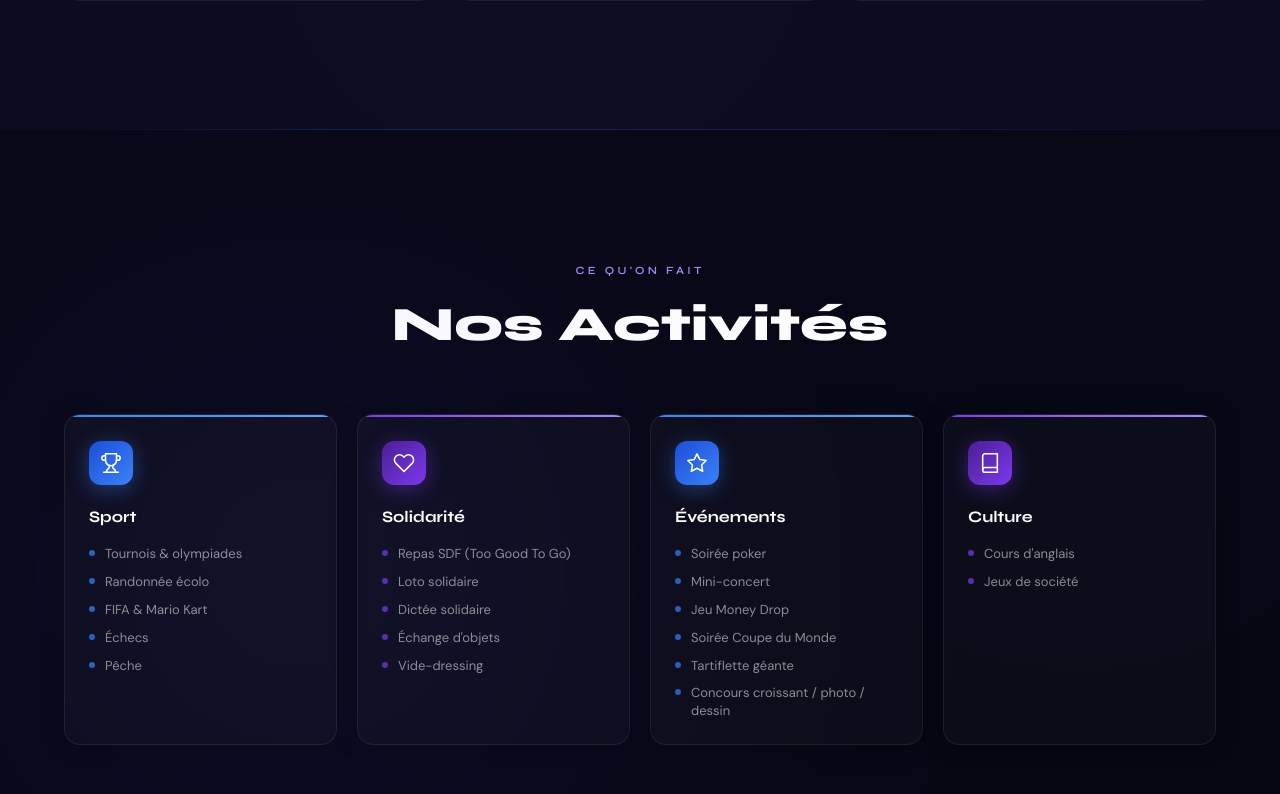
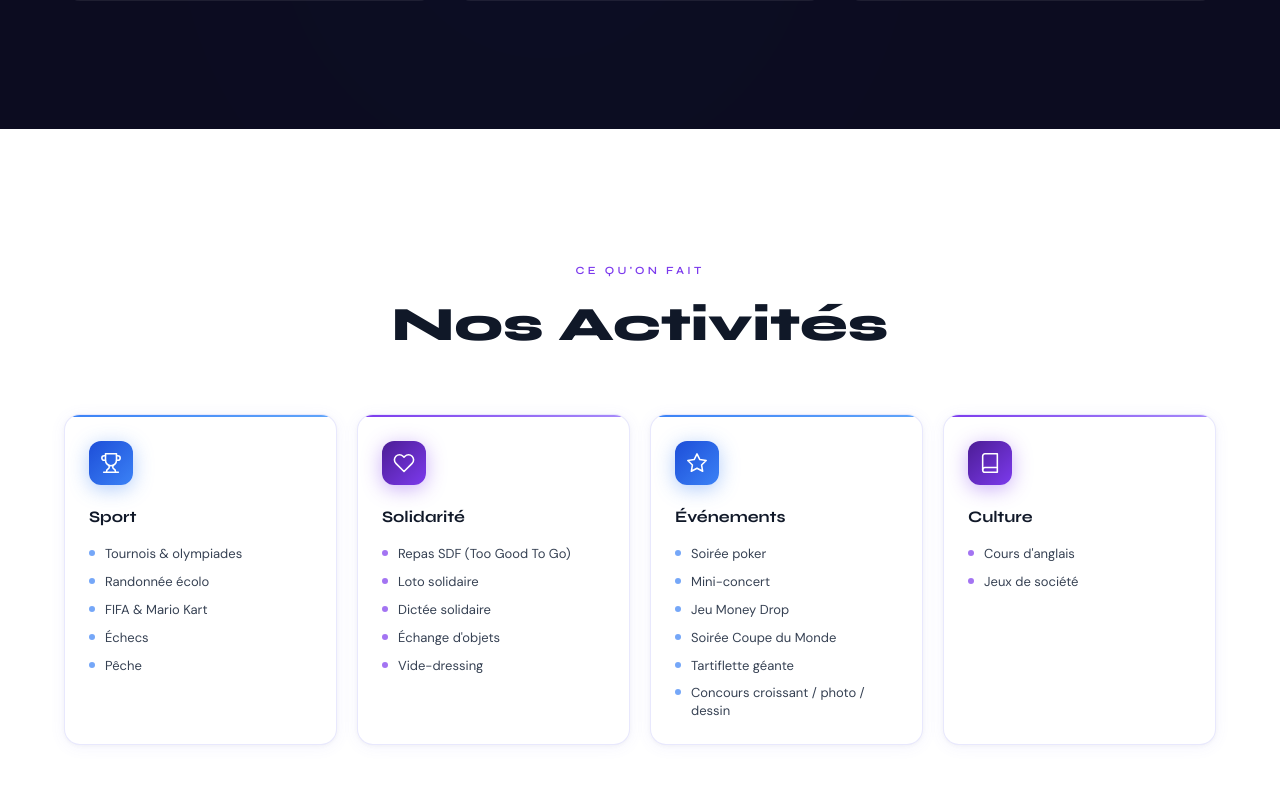
Before and after one commit to Corentincode07/table-des-loups, a Next.js app: page / in a window 1280 px wide. Shown: the part 2966-3760 px from the top of the page. Built offline with nearby package versions, Linux system fonts and the light colour scheme.

Commit message:
fond blanc section activités

```diff
--- a/components/Activities.tsx
+++ b/components/Activities.tsx
@@ -86,24 +86,9 @@ export default function Activities() {
   return (
     <section
       id="activites"
-      className="relative py-32 px-6 overflow-hidden"
-      style={{ background: "#070714" }}
+      className="relative py-32 px-6 overflow-hidden bg-white"
       aria-labelledby="activities-heading"
     >
-      {/* Section divider */}
-      <div className="absolute top-0 inset-x-0 section-divider" aria-hidden="true" />
-
-      {/* Background accent */}
-      <div
-        className="absolute bottom-0 left-0 w-[600px] h-[600px] rounded-full blur-[200px] opacity-[0.12] pointer-events-none"
-        style={{ background: "radial-gradient(circle, #7C3AED, #3B82F6)" }}
-        aria-hidden="true"
-      />
-      <div
-        className="absolute top-0 right-0 w-[400px] h-[400px] rounded-full blur-[160px] opacity-[0.06] pointer-events-none"
-        style={{ background: "radial-gradient(circle, #3B82F6, transparent)" }}
-        aria-hidden="true"
-      />
 
       <div className="max-w-6xl mx-auto">
         {/* Header */}
@@ -114,12 +99,12 @@ export default function Activities() {
           transition={{ duration: 0.65, ease: [0.22, 1, 0.36, 1] }}
           className="text-center mb-16"
         >
-          <span className="inline-block text-[11px] font-semibold tracking-[0.3em] uppercase text-[#A78BFA] mb-5 font-[family-name:var(--font-syne)]">
+          <span className="inline-block text-[11px] font-semibold tracking-[0.3em] uppercase text-[#7C3AED] mb-5 font-[family-name:var(--font-syne)]">
             Ce qu&apos;on fait
           </span>
           <h2
             id="activities-heading"
-            className="text-4xl md:text-5xl font-extrabold text-white font-[family-name:var(--font-syne)] leading-[1.05]"
+            className="text-4xl md:text-5xl font-extrabold text-gray-900 font-[family-name:var(--font-syne)] leading-[1.05]"
           >
             Nos Activités
           </h2>
@@ -142,11 +127,10 @@ export default function Activities() {
                 variants={cardVariants}
                 whileHover={{ y: -6, scale: 1.02 }}
                 transition={{ type: "spring", stiffness: 300, damping: 24 }}
-                className="group relative rounded-2xl overflow-hidden cursor-default"
+                className="group relative rounded-2xl overflow-hidden cursor-default bg-white"
                 style={{
-                  background: "rgba(255,255,255,0.025)",
-                  border: "1px solid rgba(255,255,255,0.07)",
-                  boxShadow: "0 1px 24px rgba(0,0,0,0.2)",
+                  border: "1px solid rgba(99,102,241,0.15)",
+                  boxShadow: "0 2px 16px rgba(99,102,241,0.07), 0 1px 4px rgba(0,0,0,0.04)",
                 }}
               >
                 {/* Top gradient line */}
@@ -179,7 +163,7 @@ export default function Activities() {
                   </div>
 
                   {/* Category */}
-                  <h3 className="text-base font-bold text-white mb-4 font-[family-name:var(--font-syne)]">
+                  <h3 className="text-base font-bold text-gray-900 mb-4 font-[family-name:var(--font-syne)]">
                     {activity.category}
                   </h3>
 
@@ -188,7 +172,7 @@ export default function Activities() {
                     {activity.items.map((item) => (
                       <li
                         key={item}
-                        className="flex items-start gap-2.5 text-[13px] text-white/52 leading-snug"
+                        className="flex items-start gap-2.5 text-[13px] text-gray-700 leading-snug"
                       >
                         <span
                           className="mt-[5px] shrink-0 w-1.5 h-1.5 rounded-full"
```
